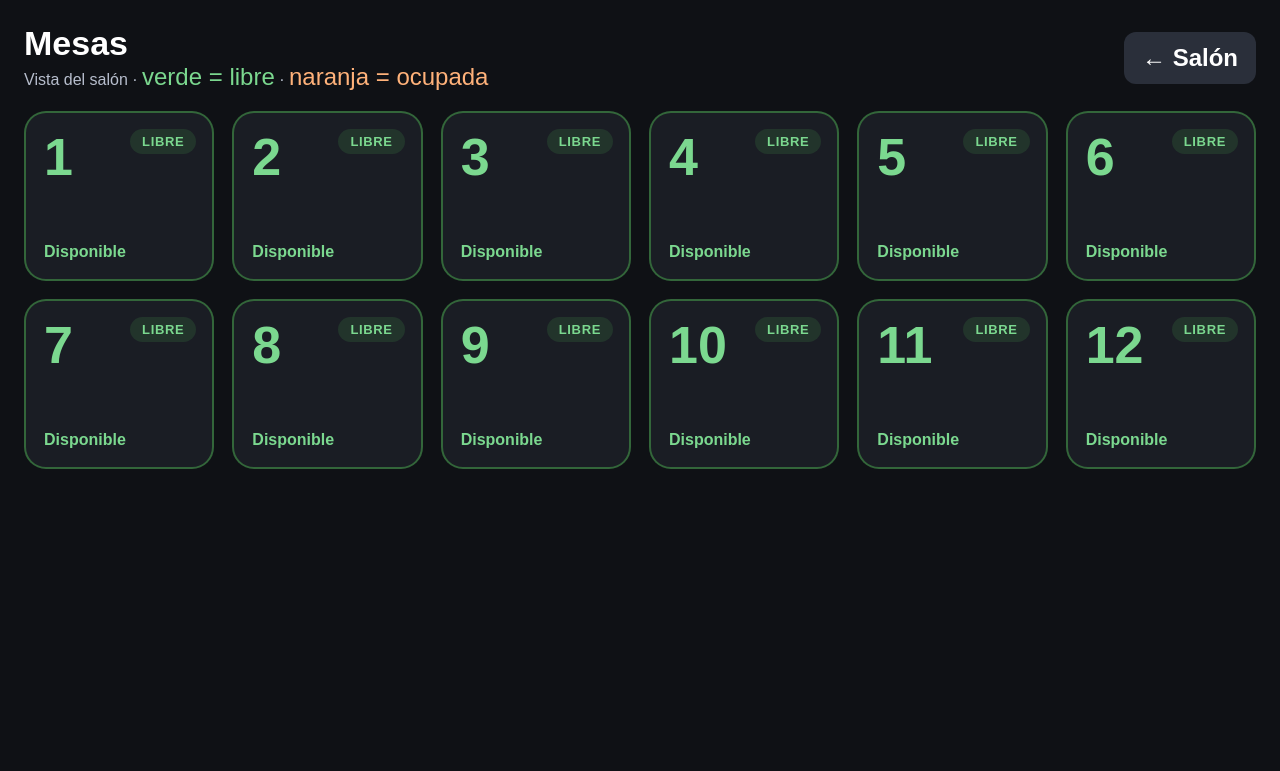
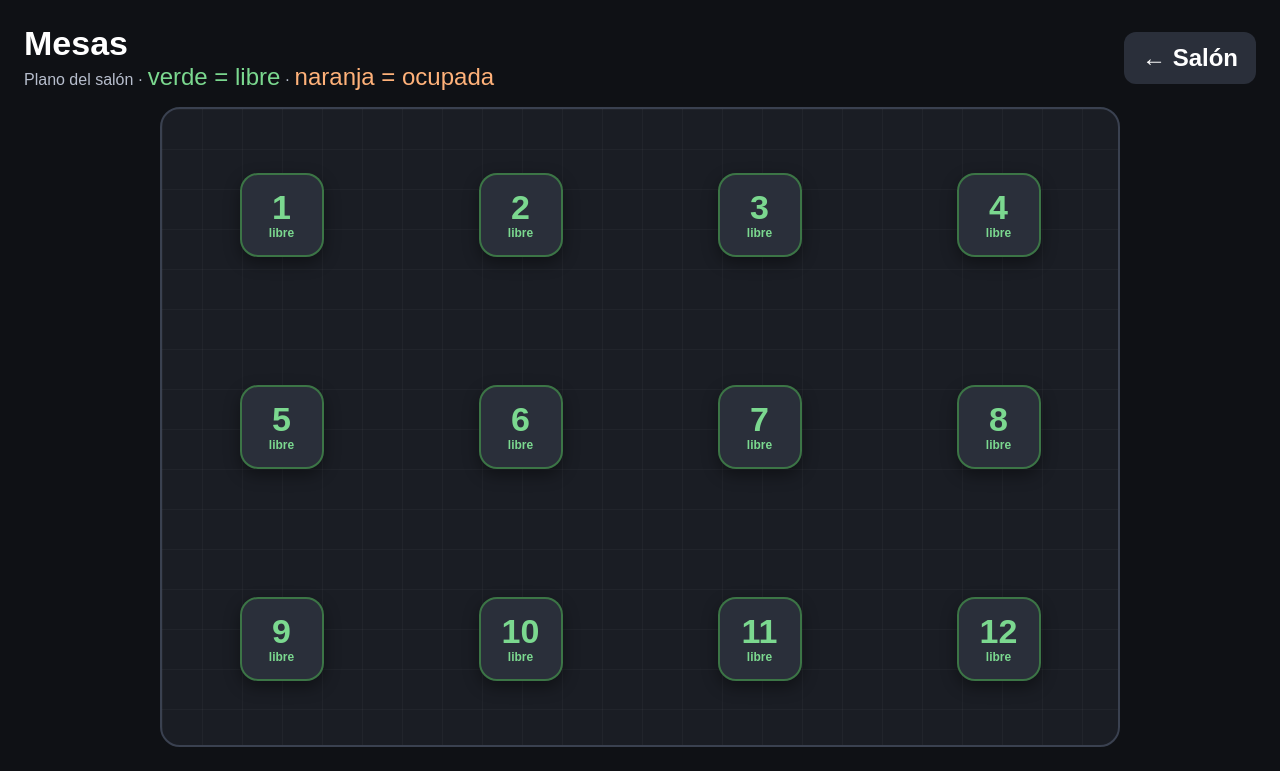
Before and after one commit to derod/listorestaurantsoftware, a FastAPI app: page /mesas in a window 1280 px wide. Shown: the part 65-836 px from the top of the page. Before the commit the page ends 534 px from the top, so only its background shows below. Run offline with FastAPI, Linux system fonts and the light colour scheme; data comes from the database, SQL or seed files in the repository; parts of the project's set-up code (start-up, migrations or seed data) failed here and were passed over.

Commit message:
feat(mesas): Fase 2 — plano editable (arrastrar mesas) y vista de piso
- Table.pos_x/pos_y (% 0-100) + migración ADD COLUMN; /api/tables las expone.
- Editor Admin /admin/mesas: canvas del salón con las 12 mesas arrastrables
  (pointer events), botón "Guardar plano" -> POST /admin/mesas/layout (admin).
- /mesas ahora dibuja el plano: mesas posicionadas por pos_x/pos_y (grilla 4x3
  por defecto si no hay layout), verde/naranja según estado, tap para ver
  pedidos y cerrar mesa. Link "Plano mesas" en el dashboard admin.

Co-Authored-By: Claude Opus 4.8 <noreply@anthropic.com>

```diff
--- a/restaurant_kds_project/app/main.py
+++ b/restaurant_kds_project/app/main.py
@@ -97,6 +97,12 @@ def _ensure_schema():
         if "source" not in exp_cols:
             with engine.begin() as conn:
                 conn.execute(text("ALTER TABLE expenses ADD COLUMN source VARCHAR(40)"))
+    if "tables" in insp.get_table_names():
+        tbl_cols = {c["name"] for c in insp.get_columns("tables")}
+        for col in ("pos_x", "pos_y"):
+            if col not in tbl_cols:
+                with engine.begin() as conn:
+                    conn.execute(text(f"ALTER TABLE tables ADD COLUMN {col} FLOAT"))
     if "orders" in insp.get_table_names():
         ord_cols = {c["name"] for c in insp.get_columns("orders")}
         if "order_label" not in ord_cols:
--- a/restaurant_kds_project/app/models.py
+++ b/restaurant_kds_project/app/models.py
@@ -304,4 +304,6 @@ class Table(Base):
     name: Mapped[str | None] = mapped_column(String(60), nullable=True)
     status: Mapped[str] = mapped_column(String(20), default="libre")  # libre | ocupada
     opened_at: Mapped[datetime | None] = mapped_column(DateTime, nullable=True)  # inicio de la sesión actual
+    pos_x: Mapped[float | None] = mapped_column(Float, nullable=True)  # posición en el plano (0-100 %)
+    pos_y: Mapped[float | None] = mapped_column(Float, nullable=True)
     created_at: Mapped[datetime] = mapped_column(DateTime, default=cr_now)
--- a/restaurant_kds_project/app/routes/api.py
+++ b/restaurant_kds_project/app/routes/api.py
@@ -227,6 +227,8 @@ def list_tables(db: Session = Depends(get_db)):
             "number": t.number,
             "name": t.name,
             "status": t.status,
+            "pos_x": t.pos_x,
+            "pos_y": t.pos_y,
             "opened_at": (t.opened_at.isoformat() + "Z") if t.opened_at else None,
             "order_count": len(orders),
             "total_items": total_items,
--- a/restaurant_kds_project/app/routes/web.py
+++ b/restaurant_kds_project/app/routes/web.py
@@ -239,6 +239,34 @@ def station_a(request: Request, db: Session = Depends(get_db)):
 @router.get("/mesas")
 def mesas_page(request: Request):
     return templates.TemplateResponse("mesas.html", {"request": request, "page_title": "Mesas"})
+
+
+@router.get("/admin/mesas")
+def admin_mesas(request: Request, db: Session = Depends(get_db)):
+    if not require_admin(request):
+        return RedirectResponse(url="/admin/login")
+    tables = db.query(Table).order_by(Table.number.asc()).all()
+    return templates.TemplateResponse("admin_mesas.html", {"request": request, "tables": tables, "page_title": "Editar plano"})
+
+
+@router.post("/admin/mesas/layout")
+async def save_mesas_layout(request: Request, db: Session = Depends(get_db)):
+    if not require_admin(request):
+        return JSONResponse(status_code=403, content={"detail": "No autorizado"})
+    data = await request.json()
+    positions = data.get("positions", [])
+    by_id = {t.id: t for t in db.query(Table).all()}
+    for p in positions:
+        t = by_id.get(p.get("id"))
+        if not t:
+            continue
+        try:
+            t.pos_x = max(0.0, min(100.0, float(p["pos_x"])))
+            t.pos_y = max(0.0, min(100.0, float(p["pos_y"])))
+        except (KeyError, TypeError, ValueError):
+            continue
+    db.commit()
+    return {"ok": True}
 
 
 # ─── kitchen login ────────────────────────────────────────────────────────────
--- a/restaurant_kds_project/app/templates/admin.html
+++ b/restaurant_kds_project/app/templates/admin.html
@@ -46,6 +46,7 @@
     <a href="/admin/products" class="admin-action"><div class="ico"><svg viewBox="0 0 24 24"><path d="M12 3l8 4.5-8 4.5-8-4.5L12 3z"/><path d="M4 7.5V16l8 4.5 8-4.5V7.5"/><path d="M12 12v8.5"/></svg></div>Productos</a>
     <a href="/admin/inventario" class="admin-action"><div class="ico"><svg viewBox="0 0 24 24"><rect x="3" y="4" width="18" height="4.5" rx="1"/><path d="M5 8.5V19a1 1 0 0 0 1 1h12a1 1 0 0 0 1-1V8.5"/><path d="M10 12h4"/></svg></div>Insumos</a>
     <a href="/admin/compras" class="admin-action"><div class="ico"><svg viewBox="0 0 24 24"><circle cx="9" cy="20" r="1.3"/><circle cx="17" cy="20" r="1.3"/><path d="M2.5 4H5l2.4 11.2a1 1 0 0 0 1 .8h8.5a1 1 0 0 0 1-.78L20.5 8H6"/></svg></div>Compras</a>
+    <a href="/admin/mesas" class="admin-action"><div class="ico"><svg viewBox="0 0 24 24"><rect x="3" y="3" width="7" height="7" rx="1.5"/><rect x="14" y="3" width="7" height="7" rx="1.5"/><rect x="3" y="14" width="7" height="7" rx="1.5"/><rect x="14" y="14" width="7" height="7" rx="1.5"/></svg></div>Plano mesas</a>
   </div>
 </div>
 
--- a/restaurant_kds_project/app/templates/mesas.html
+++ b/restaurant_kds_project/app/templates/mesas.html
@@ -1,30 +1,34 @@
 {% extends 'base.html' %}
 {% block content %}
 <style>
-  .mesas-head { display:flex; align-items:center; justify-content:space-between; gap:16px; flex-wrap:wrap; margin-bottom:20px; }
+  .mesas-head { display:flex; align-items:center; justify-content:space-between; gap:16px; flex-wrap:wrap; margin-bottom:16px; }
   .mesas-head h1 { margin:0; font-size:34px; }
   .mesas-sub { color:#b7becd; font-size:16px; }
-  .mesas-grid { display:grid; grid-template-columns:repeat(auto-fill, minmax(180px, 1fr)); gap:18px; }
+
+  .floor {
+    position:relative; width:100%; max-width:960px; margin:0 auto;
+    aspect-ratio: 3 / 2;
+    background:
+      linear-gradient(rgba(255,255,255,0.03) 1px, transparent 1px) 0 0 / 40px 40px,
+      linear-gradient(90deg, rgba(255,255,255,0.03) 1px, transparent 1px) 0 0 / 40px 40px,
+      var(--card);
+    border:2px solid var(--border); border-radius:20px; overflow:hidden;
+  }
   .mesa {
-    border-radius:22px; border:2px solid var(--border); background:var(--card);
-    min-height:170px; padding:18px; cursor:default; display:flex; flex-direction:column; gap:8px;
-    position:relative; transition:transform 0.1s;
+    position:absolute; width:84px; height:84px; margin:-42px 0 0 -42px;
+    border-radius:18px; border:2px solid var(--border); background:var(--muted);
+    display:flex; flex-direction:column; align-items:center; justify-content:center; gap:2px;
+    box-shadow:0 6px 16px rgba(0,0,0,0.4); transition:transform 0.1s;
   }
-  .mesa.ocupada { cursor:pointer; }
-  .mesa.ocupada:active { transform:scale(0.98); }
-  .mesa-num { font-size:52px; font-weight:900; line-height:1; }
-  .mesa-name { font-size:15px; color:#8ea0c0; font-weight:700; }
-  .mesa-state { position:absolute; top:16px; right:16px; font-size:13px; font-weight:900; text-transform:uppercase; letter-spacing:0.05em; padding:5px 12px; border-radius:999px; }
-  .mesa-info { margin-top:auto; font-size:16px; color:#cfd5e1; font-weight:700; }
-  .mesa-time { font-size:14px; color:#8ea0c0; font-weight:600; }
-
-  /* Libre = verde, Ocupada = naranja */
-  .mesa.libre { border-color:rgba(76,175,80,0.5); }
+  .mesa-num { font-size:34px; font-weight:900; line-height:1; }
+  .mesa-info { font-size:12px; font-weight:800; }
+  .mesa.libre { border-color:rgba(76,175,80,0.55); }
   .mesa.libre .mesa-num { color:#7bd88f; }
-  .mesa.libre .mesa-state { background:rgba(76,175,80,0.16); color:#7bd88f; }
-  .mesa.ocupada { border-color:rgba(255,140,66,0.7); background:rgba(255,140,66,0.08); }
+  .mesa.libre .mesa-info { color:#7bd88f; }
+  .mesa.ocupada { border-color:#ff8c42; background:rgba(255,140,66,0.14); cursor:pointer; box-shadow:0 0 16px rgba(255,140,66,0.5); }
   .mesa.ocupada .mesa-num { color:#ff8c42; }
-  .mesa.ocupada .mesa-state { background:rgba(255,140,66,0.22); color:#ffb27a; }
+  .mesa.ocupada .mesa-info { color:#ffb27a; }
+  .mesa.ocupada:active { transform:scale(0.96); }
 
   .mesas-overlay { display:none; position:fixed; inset:0; background:rgba(0,0,0,0.72); z-index:1000; align-items:center; justify-content:center; padding:20px; }
   .mesas-overlay.open { display:flex; }
@@ -44,12 +48,12 @@
 <div class="mesas-head">
   <div>
     <h1>Mesas</h1>
-    <div class="mesas-sub">Vista del salón · <span style="color:#7bd88f;">verde = libre</span> · <span style="color:#ffb27a;">naranja = ocupada</span></div>
+    <div class="mesas-sub">Plano del salón · <span style="color:#7bd88f;">verde = libre</span> · <span style="color:#ffb27a;">naranja = ocupada</span></div>
   </div>
   <a href="/station-a/dashboard" class="btn-home" style="background:var(--muted);color:var(--text);border-radius:12px;padding:12px 18px;text-decoration:none;font-weight:700;">← Salón</a>
 </div>
 
-<div class="mesas-grid" id="mesasGrid"></div>
+<div class="floor" id="floor"></div>
 
 <div class="mesas-overlay" id="mesaModal">
   <div class="mesas-modal">
@@ -65,7 +69,7 @@
 
 <script>
 (function () {
-  const grid = document.getElementById("mesasGrid");
+  const floor = document.getElementById("floor");
   const modal = document.getElementById("mesaModal");
   let tables = [];
   let openId = null;
@@ -74,24 +78,30 @@
 
   function sinceLabel(iso) {
     if (!iso) return "";
-    const t = new Date(iso.replace("Z", "")); // guardado en hora local CR
+    const t = new Date(iso.replace("Z", ""));
     const mins = Math.max(0, Math.round((Date.now() - t.getTime()) / 60000));
     if (mins < 60) return "hace " + mins + " min";
     return "hace " + Math.floor(mins / 60) + " h " + (mins % 60) + " min";
   }
 
-  function renderGrid() {
-    grid.innerHTML = tables.map(t => {
+  // Posición: la guardada, o una grilla por defecto (4×3).
+  function posOf(t, i) {
+    let x = t.pos_x, y = t.pos_y;
+    if (x == null || y == null) {
+      const col = i % 4, row = Math.floor(i / 4);
+      x = (col + 0.5) / 4 * 100;
+      y = (row + 0.5) / 3 * 100;
+    }
+    return { x, y };
+  }
+
+  function renderFloor() {
+    floor.innerHTML = tables.map((t, i) => {
+      const p = posOf(t, i);
       const occ = t.status === "ocupada";
-      const info = occ
-        ? `<div class="mesa-info">${t.order_count} pedido${t.order_count !== 1 ? "s" : ""} · ${t.total_items} ítem${t.total_items !== 1 ? "s" : ""}</div>
-           <div class="mesa-time">${sinceLabel(t.opened_at)}</div>`
-        : `<div class="mesa-info" style="color:#7bd88f;">Disponible</div>`;
-      return `<div class="mesa ${t.status}" data-id="${t.id}">
-        <div class="mesa-state">${occ ? "Ocupada" : "Libre"}</div>
-        <div class="mesa-num">${t.number}</div>
-        ${t.name ? `<div class="mesa-name">${esc(t.name)}</div>` : ""}
-        ${info}
+      const info = occ ? `<div class="mesa-info">${t.total_items} ít.</div>` : `<div class="mesa-info">libre</div>`;
+      return `<div class="mesa ${t.status}" data-id="${t.id}" style="left:${p.x}%;top:${p.y}%;">
+        <div class="mesa-num">${t.number}</div>${info}
       </div>`;
     }).join("");
   }
@@ -100,7 +110,7 @@
     try {
       const res = await fetch("/api/tables", { credentials: "same-origin" });
       tables = await res.json();
-      renderGrid();
+      renderFloor();
       if (openId != null) refreshModal();
     } catch (e) {}
   }
@@ -130,7 +140,7 @@
   function openModal(id) { openId = id; refreshModal(); modal.classList.add("open"); }
   function closeModal() { openId = null; modal.classList.remove("open"); }
 
-  grid.addEventListener("click", e => {
+  floor.addEventListener("click", e => {
     const card = e.target.closest(".mesa.ocupada");
     if (card) openModal(Number(card.dataset.id));
   });
```
Also changed, not shown: restaurant_kds_project/app/templates/admin_mesas.html (added, +106 -0 lines).
